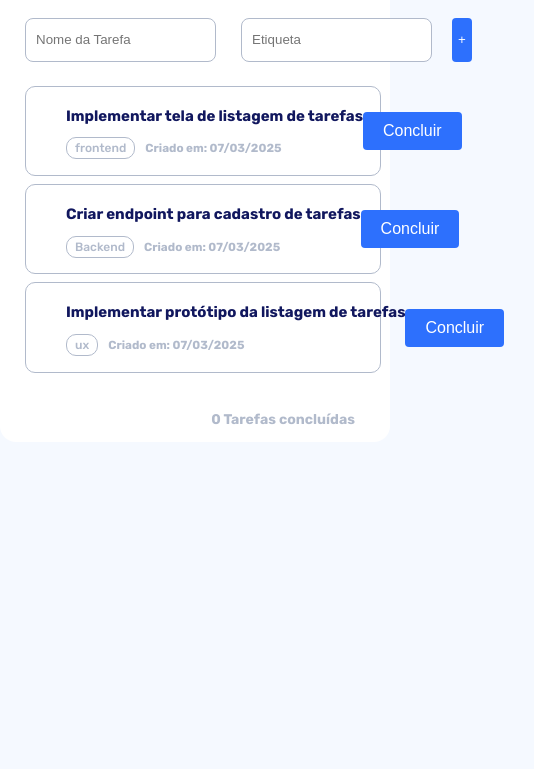
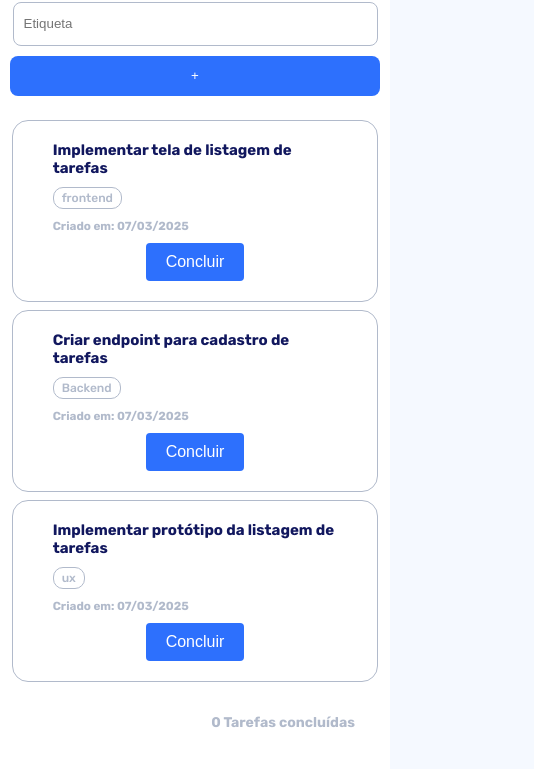
Before and after one commit to Israel-ops-cmd/RID195151_Desafio03, a plain HTML site: page index.html in a window 390 px wide. Shown: the part 133-902 px from the top of the page, 534 px wide, since content can reach past the window. Before the commit the page ends 844 px from the top, so only its background shows below. Drawn offline with Linux system fonts and the light colour scheme.

Commit message:
Finalizando o projeto e fazendo a responsividade

```diff
--- a/index.html
+++ b/index.html
@@ -32,7 +32,7 @@
                     </div>
                 </div>
                 <div id="botão">
-                    <button type="submit" id="conclued">Concluir</button>
+                    <button type="submit" class="conclued">Concluir</button>
                 </div>
             </div>
             <div class="tasks">
@@ -46,7 +46,7 @@
                     </div>
                 </div>
                 <div id="botão">
-                    <button type="submit" id="conclued">Concluir</button>
+                    <button type="submit" class="conclued">Concluir</button>
                 </div>
             </div>
             <div class="tasks">
@@ -60,11 +60,9 @@
                     </div>
                 </div>
                 <div id="botão">
-                    <button type="submit" id="conclued">Concluir</button>
+                    <button type="submit" class="conclued">Concluir</button>
                 </div>
             </div>
-        </section>
-        <section>
             <div id="finish">
                 <h3>0 Tarefas concluídas</h3>
             </div>
--- a/index.js
+++ b/index.js
@@ -1,21 +1,23 @@
-document.addEventListener('DOMContentLoaded', function() {
+document.addEventListener('DOMContentLoaded', function () {
     const form = document.querySelector('form');
     const inputDescription = document.querySelector('.input-description[name="description"]');
     const inputEtiqueta = document.querySelector('.input-description[name="etiqueta"]');
     const tarefasContainer = document.getElementById('tarefas');
+    const finishContainer = document.getElementById('finish');
+    let completedTasksCount = 0;  // Contador de tarefas concluídas
 
-    form.addEventListener('submit', function(event){
+    form.addEventListener('submit', function (event) {
         event.preventDefault();
         const description = inputDescription.value.trim();
         const etiqueta = inputEtiqueta.value.trim();
 
-        if(description && etiqueta) {
+        if (description && etiqueta) {
             const taskElement = document.createElement('div');
             taskElement.classList.add('tasks');
 
             taskElement.innerHTML = `
                 <div>
-                    <h2>${description}</h2>
+                    <h2 class="task-name">${description}</h2>
                     <div id="etiqueta">
                         <div id="circular">
                             <h3>${etiqueta}</h3>
@@ -24,16 +26,39 @@ document.addEventListener('DOMContentLoaded', function() {
                     </div>
                 </div>
                 <div id="botão">
-                    <button type="button" id="conclued">Concluir</button>
+                    <button type="button" class="conclued">Concluir</button>
                 </div>
             `;
+
             tarefasContainer.appendChild(taskElement);
             inputDescription.value = '';
             inputEtiqueta.value = '';
-
-        }
-        else{
+        } else {
             alert('Preencha todos os campos!');
         }
-    })
-})
+    });
+
+    // Evento de clique para concluir tarefas
+    tarefasContainer.addEventListener('click', function (event) {
+        if (event.target.classList.contains('conclued')) {
+            const taskElement = event.target.closest('.tasks');
+            const taskName = taskElement.querySelector('h2'); // Seleciona o nome da tarefa
+
+            if (taskName) {
+                // Risca o nome da tarefa
+                taskName.style.textDecoration = 'line-through';
+                taskName.style.color = '#B1BACB';
+            }
+
+            // Atualiza o contador de tarefas concluídas
+            completedTasksCount++;
+
+            // Atualiza o texto no final, no singular ou plural
+            const taskWord = completedTasksCount === 1 ? 'Tarefa' : 'Tarefas';
+            finishContainer.querySelector('h3').textContent = `${completedTasksCount} ${taskWord} concluída${completedTasksCount > 1 ? 's' : ''}`;
+
+            // Substitui o botão pelo ícone de verificado
+            event.target.parentElement.innerHTML = '<img src="assets/verificado.svg" alt="Concluído" width="30" style="margin-right: 3rem;">';
+        }
+    });
+});
--- a/style.css
+++ b/style.css
@@ -51,6 +51,11 @@ form {
     border: 0;
     width: 4.5rem;
     color: #FFFFFF;
+    cursor: pointer;
+}
+
+#save-task:hover {
+    opacity: 0.7;
 }
 
 #tarefas {
@@ -116,7 +121,7 @@ form {
 }
 
 
-#conclued {
+.conclued {
     background-color: #2D70FD;
     color: #FFFFFF;
     margin-right: 3rem;
@@ -125,6 +130,11 @@ form {
     font-weight: 500;
     border: 0;
     padding: 1rem 2rem;
+    cursor: pointer;
+}
+
+.conclued:hover {
+    opacity: 0.7;
 }
 
 #finish {
@@ -134,3 +144,112 @@ form {
     margin-right: 3.5rem;
     font-size: 1.2rem;
 }
+
+@media only screen and (min-width: 320px) and (max-width: 768px) {
+
+    body{
+        height: 100%;
+        width: 100%;
+        display: flex;
+        justify-content: center;
+        align-items: center;
+    }
+    main {
+        margin: 0;
+        width: 100%;
+        height: 100%;
+        border-radius: 0;
+    }
+
+    form {
+        display: flex;
+        flex-direction: column;
+        gap: 1rem;
+        margin-bottom: 2.4rem;
+    }
+
+    h1 {
+        color: #11175E;
+        font-size: 3.2rem;
+        margin-left: 2.5rem;
+    }
+
+    .input-description {
+        height: 4rem;
+        width: 90%;
+        padding-left: 1rem;
+        border-radius: .8rem;
+        margin: 0 auto;
+        border: 1px solid #B1BACB;
+        color: #B1BACB;
+    }
+
+    #save-task {
+        height: 4rem;
+        margin: 0 auto;
+        background-color: #2D70FD;
+        border-radius: .8rem;
+        border: 0;
+        width: 95%;
+        color: #FFFFFF;
+        cursor: pointer;
+    }
+
+    .tasks {
+        margin: 0 auto;
+        display: flex;
+        flex-direction: column;
+        width: 73%;
+        border-radius: 1.6rem;
+        border: 1px solid #B1BACB;
+        white-space: normal;
+        padding: 2rem 4rem 1rem 4rem;
+
+        & h2 {
+            color:#11175E;
+            padding: 0;
+            margin: 0;
+            padding-bottom: 1rem;
+            text-align: left;
+        }
+
+    }
+
+    #etiqueta {
+        display: flex;
+        flex-direction: column;
+        align-items: flex-start;
+        color: #B1BACB;
+        font-weight: 500;
+        margin: 0 !important;
+        padding: 0 !important;
+        text-align: left;
+        & h3 {
+            margin: 0;
+        }
+    }
+
+    .conclued {
+        background-color: #2D70FD;
+        color: #FFFFFF;
+        margin: 1rem 0 1rem 0;
+        border-radius: .4rem;
+        font-size: 1.6rem;
+        font-weight: 500;
+        border: 0;
+        padding: 1rem 2rem;
+        cursor: pointer;
+    }
+
+
+    #finish {
+        color: #B1BACB;
+        display: flex;
+        justify-content: flex-end;
+        font-size: 1.2rem;
+        width: 80%;
+        margin-left: auto;
+        margin-top: 1rem;
+        align-items: end;
+    }
+}
```
Also changed, not shown: assets/verificacao.svg (added), assets/verificado.svg (added).
